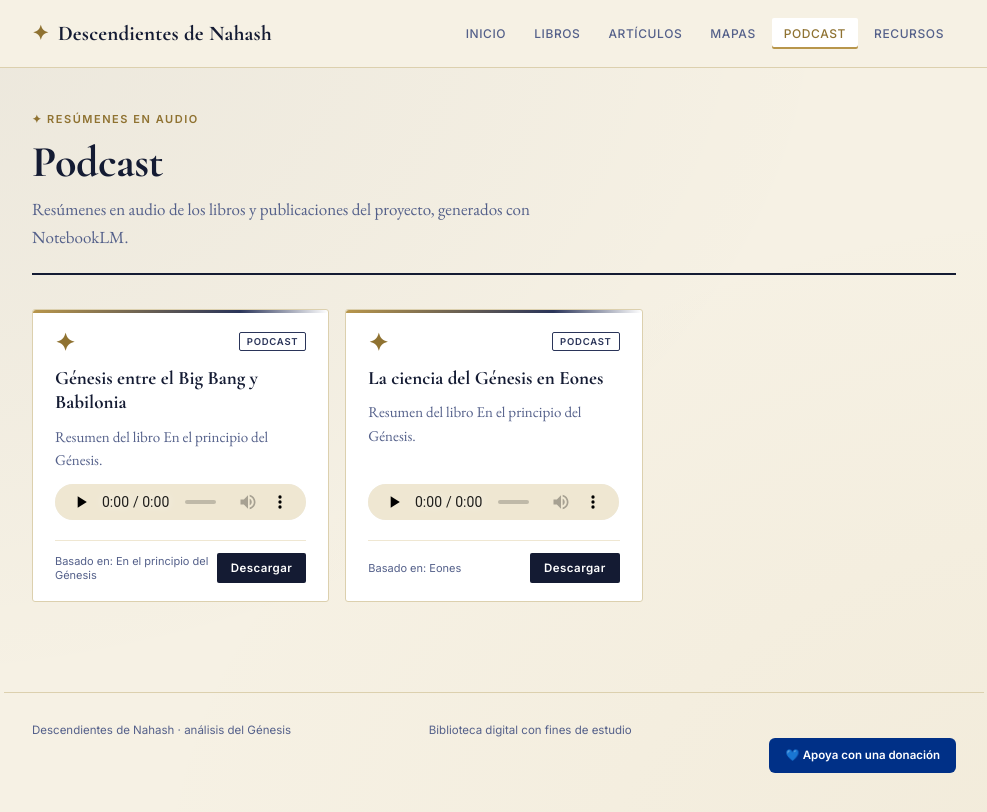
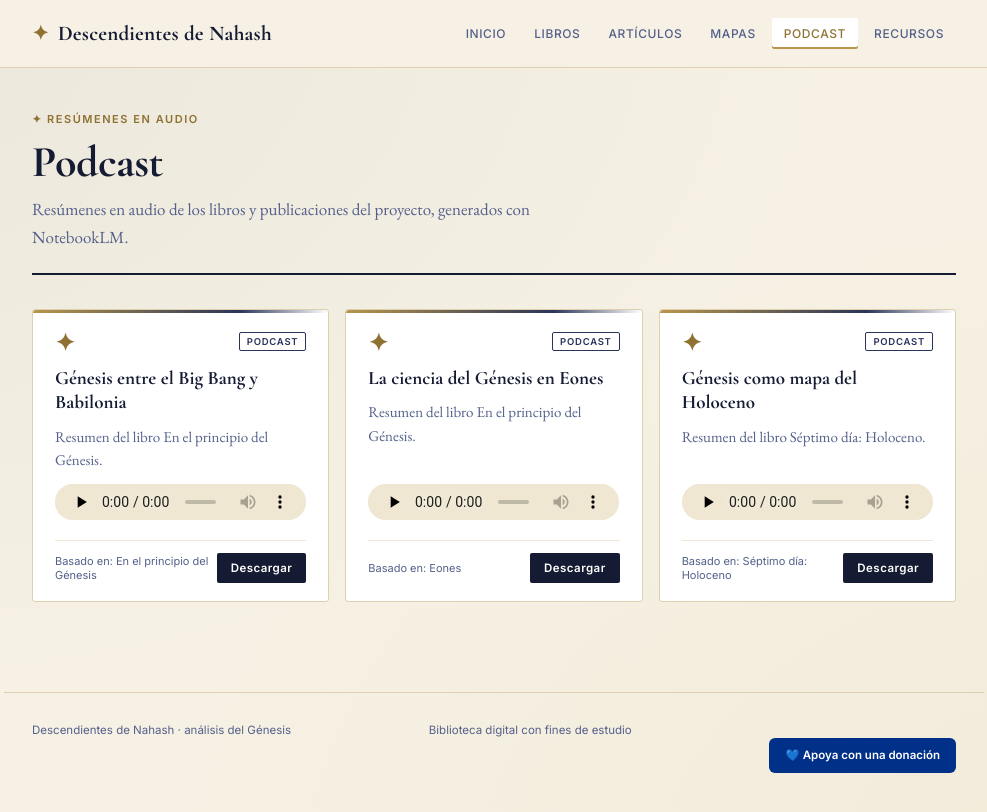
Before and after one commit to Dskartes/DescendientesdeNahash, a Jekyll site: the page built from podcast.md, in a window 1280 px wide. Shown: the top 812 px of the page, without its empty margins (146-1133 px from the left). Built offline with Jekyll 4.4.1, drawn with Linux system fonts in a browser that asks for light colours.

Commit message:
Add podcast card for 'Génesis como mapa del Holoceno'
Added a new podcast card for 'Génesis como mapa del Holoceno' with audio source and download link.

```diff
--- a/podcast.md
+++ b/podcast.md
@@ -38,6 +38,22 @@
       <a class="card-btn" href="{{ '/podcast/La_ciencia_del_Génesis_en_Eones.mp3' | relative_url }}" download>Descargar</a>
     </div>
   </div>
+  <div class="card">
+    <div class="card-top">
+      <div class="card-mark">✦</div>
+      <div class="card-tag">Podcast</div>
+    </div>
+    <h3 class="card-title">Génesis como mapa del Holoceno</h3>
+    <p class="card-desc">Resumen del libro Séptimo día: Holoceno.</p>
+    <audio class="card-audio" controls preload="none">
+      <source src="{{ '/podcast/El_Génesis_como_mapa_del_Holoceno.mp3' | relative_url }}" type="audio/mpeg">
+      Tu navegador no soporta audio HTML5.
+    </audio>
+    <div class="card-meta">
+      <span class="card-info">Basado en: Séptimo día: Holoceno</span>
+      <a class="card-btn" href="{{ '/podcast/El_Génesis_como_mapa_del_Holoceno.mp3' | relative_url }}" download>Descargar</a>
+    </div>
+  </div>
 </div>
 
 <!--
```
